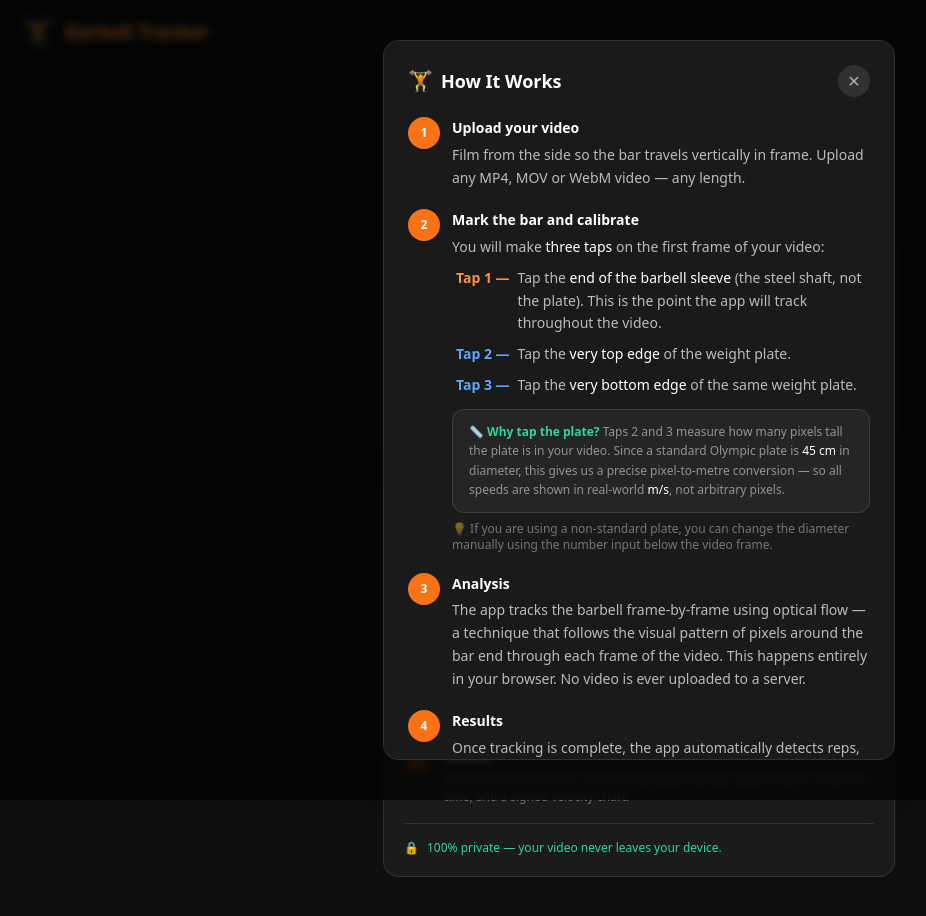
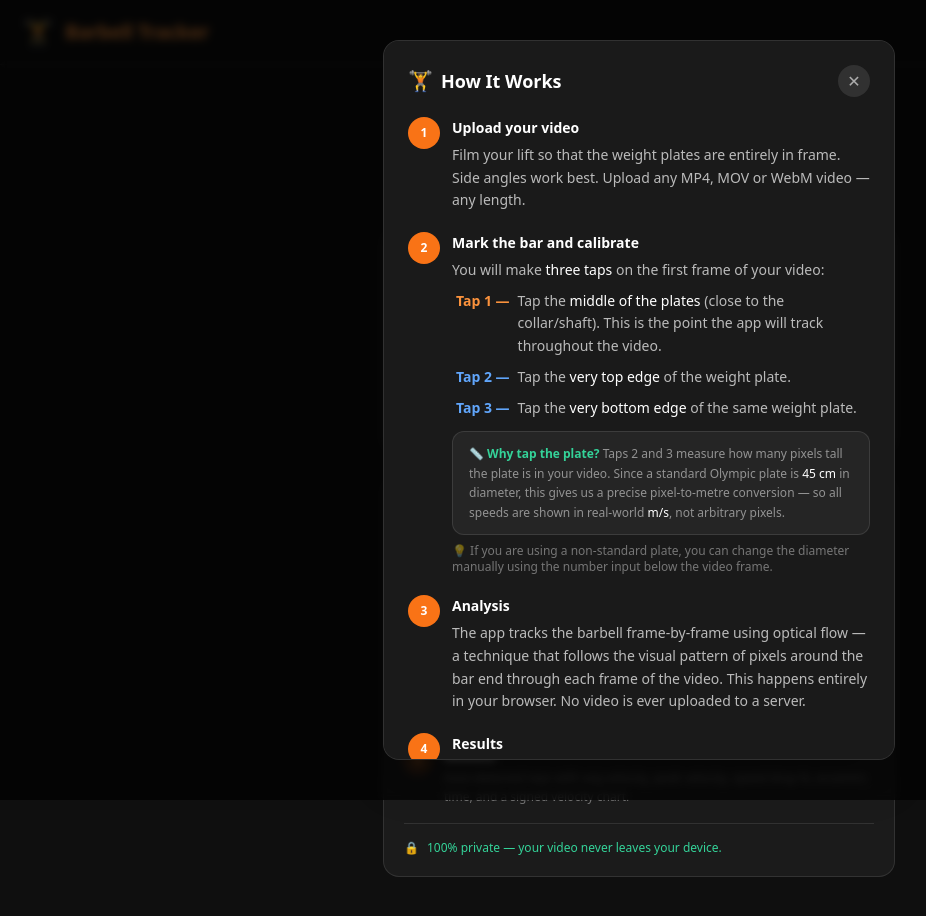
Before and after one commit to Msilvey351/Bar-Tracker, a Next.js app: page / in a window 1280 px wide. Both pictures are taken after a click on the button "Full guide". Shown: the top 916 px of the page, without its empty margins (1-927 px from the left). Built offline with nearby package versions, Linux system fonts and the light colour scheme.

Commit message:
fixing prompts etc

```diff
--- a/src/components/AnalysisStep.tsx
+++ b/src/components/AnalysisStep.tsx
@@ -197,14 +197,6 @@ export default function AnalysisStep({
         </div>
       )}
 
-      {/* Placeholder before chart has data */}
-      {!error && !showChart && (
-        <div className="w-full max-w-3xl h-48 bg-white/5 border border-white/10 rounded-xl flex items-center justify-center">
-          <p className="text-white/20 text-sm">
-            Chart will appear as frames are tracked…
-          </p>
-        </div>
-      )}
 
     </div>
   );
--- a/src/components/HowItWorksModal.tsx
+++ b/src/components/HowItWorksModal.tsx
@@ -38,7 +38,7 @@ export default function HowItWorksModal({ onClose }: Props) {
             <div>
               <p className="font-semibold text-white mb-1">Upload your video</p>
               <p>
-                Film from the side so the bar travels vertically in frame.
+                Film your lift so that the weight plates are entirely in frame. Side angles work best.
                 Upload any MP4, MOV or WebM video — any length.
               </p>
             </div>
@@ -58,7 +58,7 @@ export default function HowItWorksModal({ onClose }: Props) {
                 <li className="flex gap-2">
                   <span className="text-orange-400 font-bold shrink-0">Tap 1 —</span>
                   <span>
-                    Tap the <span className="text-white">end of the barbell sleeve</span> (the steel shaft, not the plate).
+                    Tap the <span className="text-white">middle of the plates</span> (close to the collar/shaft).
                     This is the point the app will track throughout the video.
                   </span>
                 </li>
```
